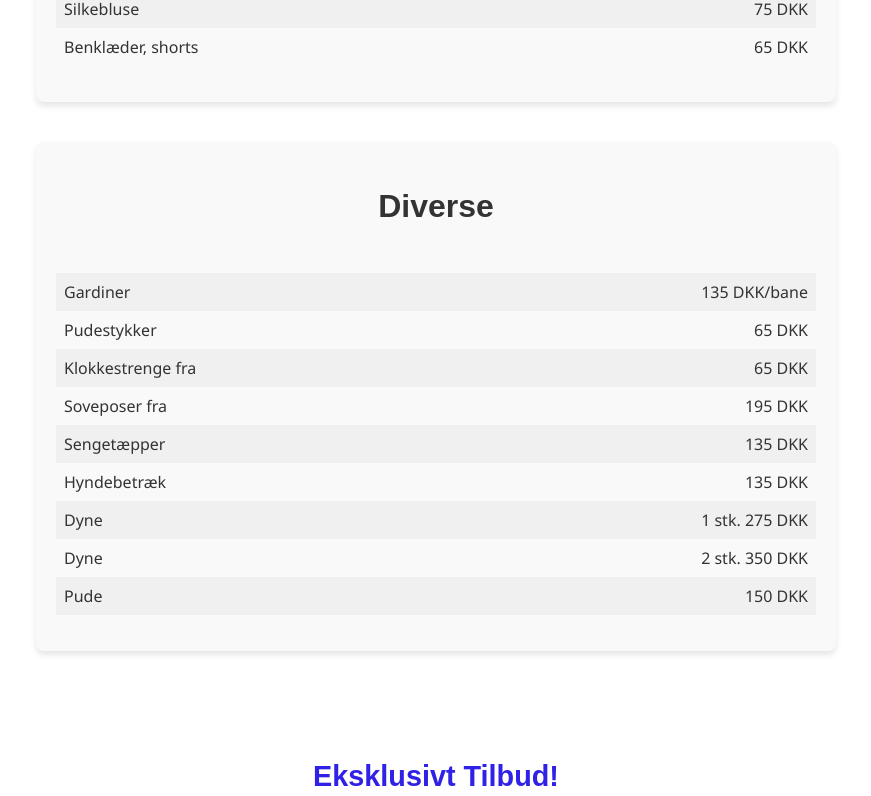
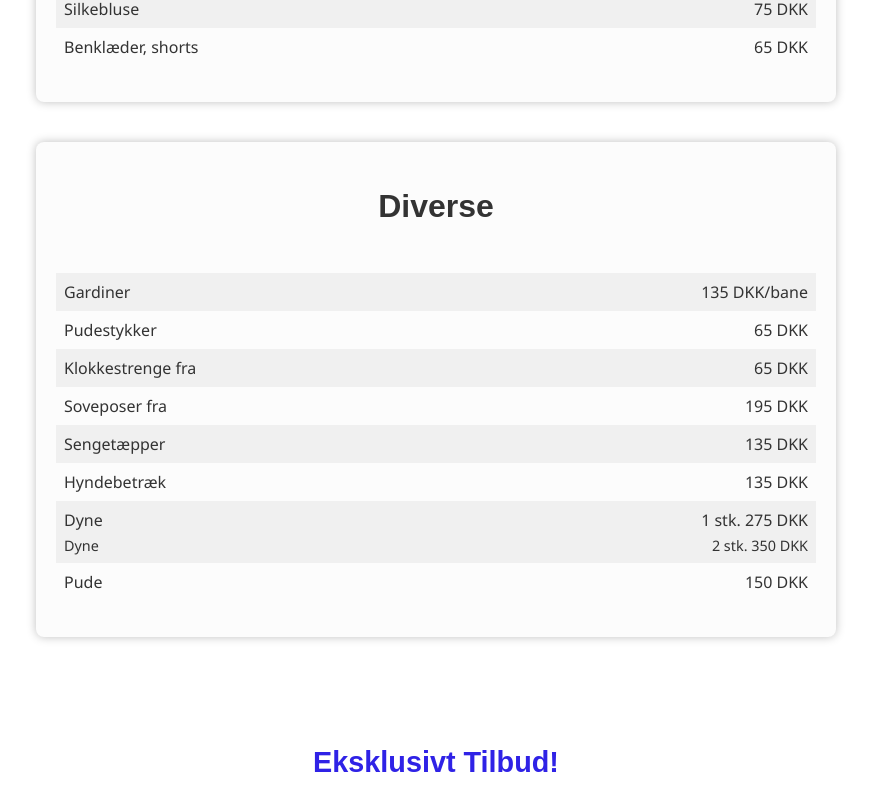
Before and after one commit to Laurapav1/trio-renseri, a Next.js app: page /priser in a window 1280 px wide. Shown: the part 1555-2351 px from the top of the page, without its empty margins (204-1075 px from the left). Built offline with nearby package versions, Linux system fonts and the light colour scheme.

Commit message:
prisliste done

```diff
--- a/app/priser/page.tsx
+++ b/app/priser/page.tsx
@@ -69,8 +69,7 @@ export default function Prices() {
           { name: "Soveposer fra", prices: ["195 DKK"] },
           { name: "Sengetæpper", prices: ["135 DKK"] },
           { name: "Hyndebetræk", prices: ["135 DKK"] },
-          { name: "Dyne", prices: ["1 stk. 275 DKK"] },
-          { name: "Dyne", prices: ["2 stk. 350 DKK"] },
+          { name: "Dyne", prices: ["1 stk. 275 DKK", "2 stk. 350 DKK"] },
           { name: "Pude", prices: ["150 DKK"] },
         ]}
         service={service}
--- a/app/priser/priser.module.css
+++ b/app/priser/priser.module.css
@@ -7,10 +7,10 @@
 }
 
 .prisliste {
-  background-color: #f9f9f9;
+  background-color: hsl(0, 0%, 99%);
   padding: 20px;
   border-radius: 8px;
-  box-shadow: 0 4px 6px rgba(0, 0, 0, 0.1);
+  box-shadow: 0 0 0.6rem rgba(0 0 0 / 0.25);
   text-align: center;
 }
 
```
